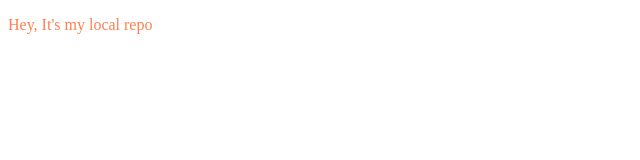
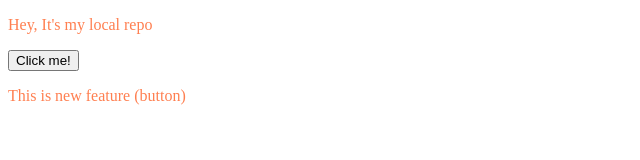
Before and after one commit to Yuvarajkz/LocalRepo, a plain HTML site: page index.html in a window 1280 px wide. Shown: the whole page, without its empty margins (0-640 px from the left). Drawn offline with Linux system fonts and the light colour scheme.

Commit message:
Added new feature

```diff
--- a/index.html
+++ b/index.html
@@ -10,5 +10,7 @@
     <P>
         Hey, It's my local repo
     </P>
+    <button>Click me!</button>
+    <p>This is new feature (button)</p>
 </body>
 </html>
```
